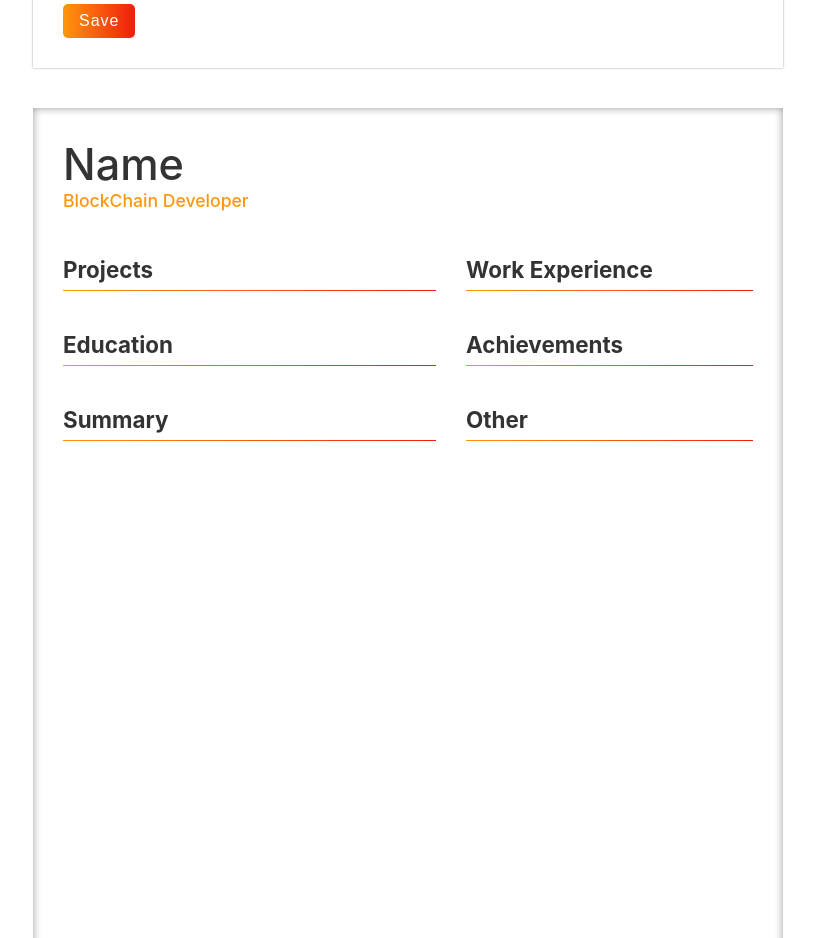
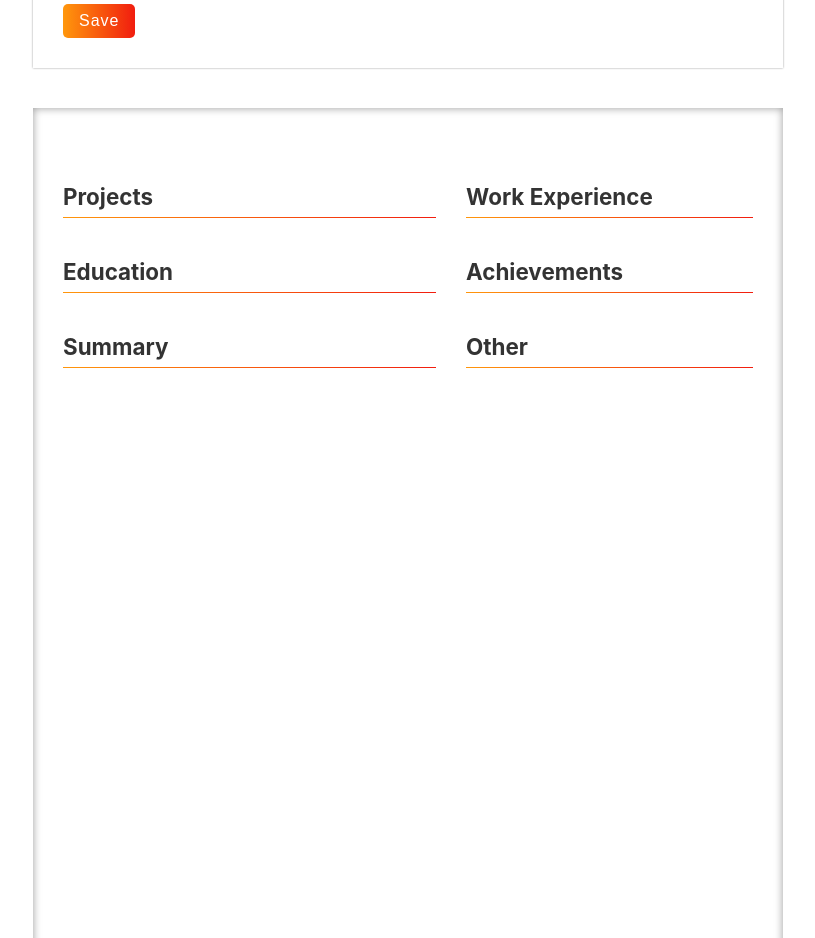
Before and after one commit to abdoelazizgamal/cv-builder, a React (Create React App) app: page / in a window 1280 px wide. Shown: the part 1300-2238 px from the top of the page, without its empty margins (232-1047 px from the left). Built offline with nearby package versions, Linux system fonts and the light colour scheme.

Commit message:
edit name

```diff
--- a/src/components/Resume/Resume.jsx
+++ b/src/components/Resume/Resume.jsx
@@ -12,8 +12,12 @@ const Resume = forwardRef((props, ref) => {
     <div ref={ref} id="pdf-print">
       <div className={`${styles.container}  pdf-container`}>
         <div className={styles.header}>
-          <p className={styles.heading}>Name</p>
-          <p className={styles.subHeading}>BlockChain Developer</p>
+          {info.basicInfo?.detail?.name && (
+            <p className={styles.heading}>{info.basicInfo?.detail?.name}</p>
+          )}
+          {info.basicInfo?.detail?.title && (
+            <p className={styles.subHeading}>{info.basicInfo?.detail?.title}</p>
+          )}
           <div className={`${styles.links} links`}>
             {info.basicInfo?.detail?.email ? (
               <a className={`${styles.link} link`} type="email" href="test">
```
